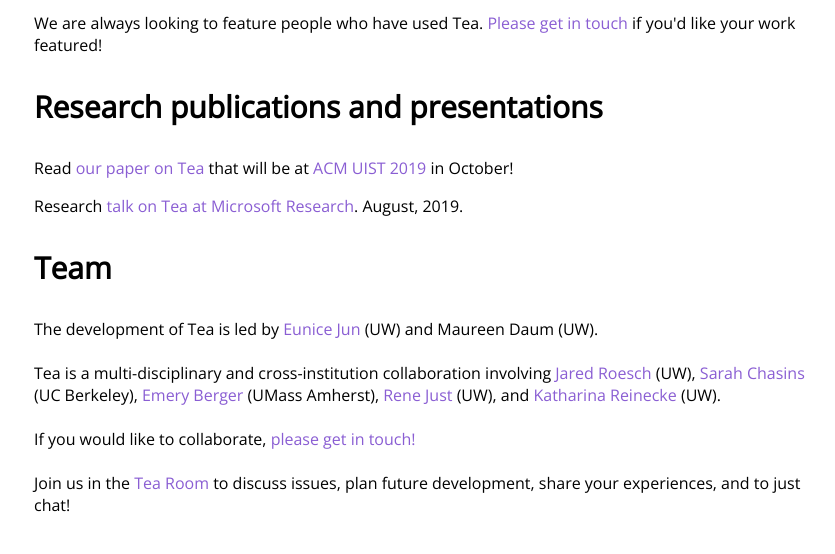
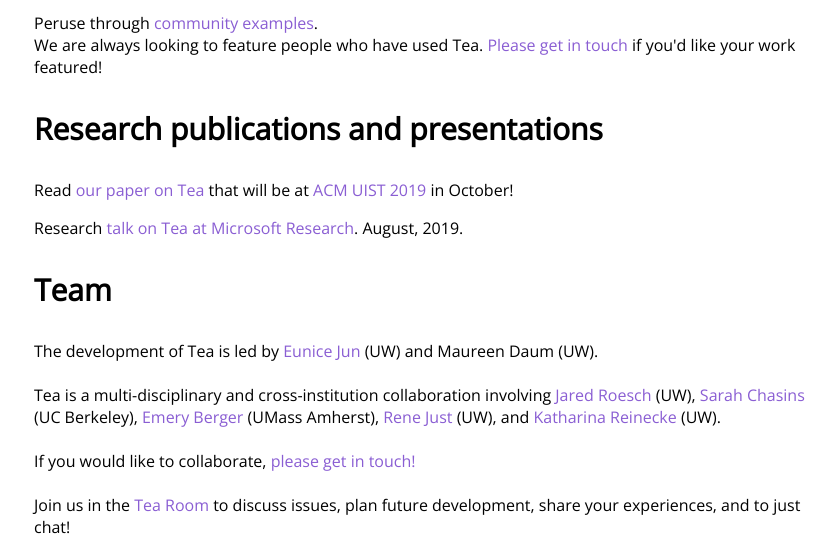
Before and after one commit to emjun/tea-lang-web, a Jekyll site: the page built from index.html, in a window 1280 px wide, cut to the strip 704-1258 px from the top of the page. Shown: the whole strip, without its empty margins (212-1047 px from the left). Built offline with Jekyll 4.4.1, drawn with Linux system fonts in a browser that asks for light colours; nearby versions of some CDN libraries; library files that are not in the unit come from our copies; before the commit the page ends 1236 px from its top, so only the background shows below that.

Commit message:
Add link to community examples

```diff
--- a/index.html
+++ b/index.html
@@ -29,6 +29,8 @@ summary: Tea is a high-level language for automatically selecting and executing
       <script src="https://gist.github.com/emjun/89d3658fe59042b9da784fc21b7f3e9f.js"></script>
     </p>
     <p>
+      Peruse through <a href='https://github.com/emjun/tea-lang/tree/master/examples'>community examples</a>.
+    </br>
       We are always looking to feature people who have used Tea. <a href="mailto:emjun@cs.washington.edu">Please get in touch</a> if you'd like your work featured!
     </p>
     <p class="lead">
```
